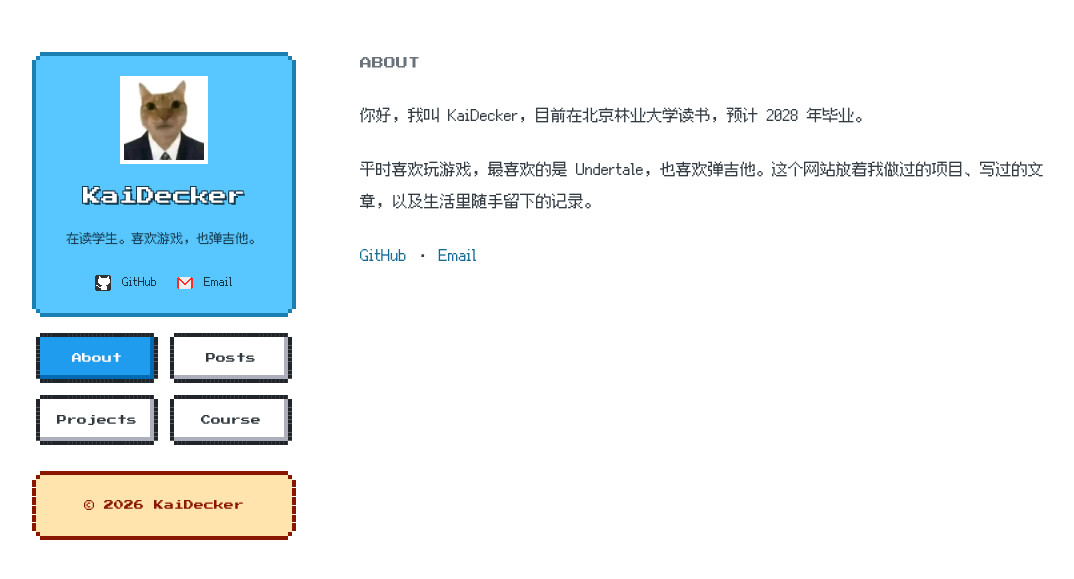
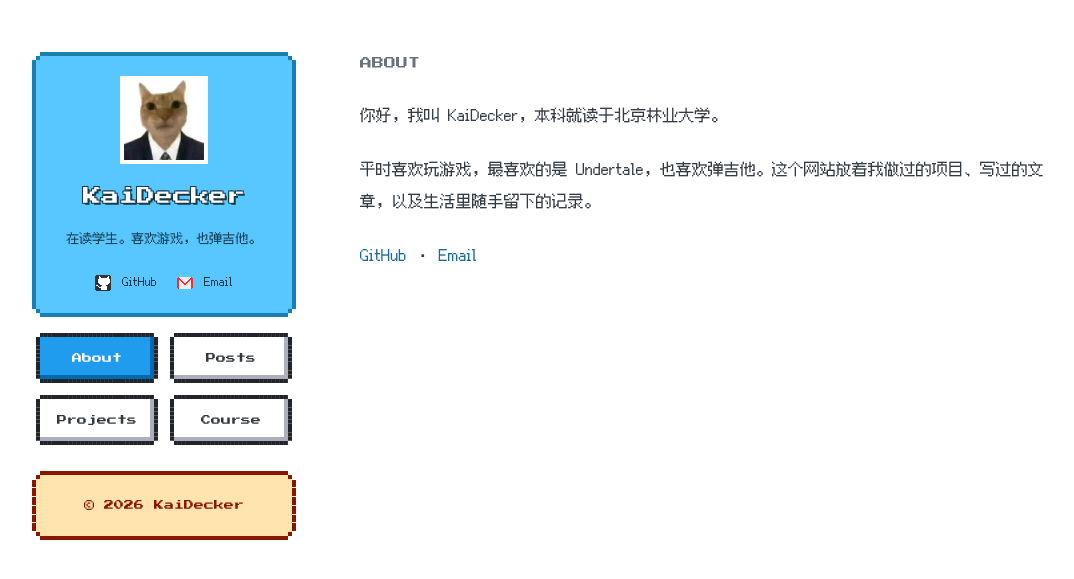
Before and after one commit to KaiDecker/KaiDecker.github.io, a Jekyll site: the page built from about.md, in a window 1280 px wide. Shown: the top 579 px of the page, without its empty margins (88-1162 px from the left). Built offline with Jekyll 4.4.1, drawn with Linux system fonts in a browser that asks for light colours.

Commit message:
feat：更新个人介绍

```diff
--- a/about.md
+++ b/about.md
@@ -7,7 +7,7 @@ permalink: /about/
 compact_header: true
 ---
 
-<p>你好，我叫 KaiDecker，目前在北京林业大学读书，预计 2028 年毕业。</p>
+<p>你好，我叫 KaiDecker，本科就读于北京林业大学。</p>
 
 <p>平时喜欢玩游戏，最喜欢的是 Undertale，也喜欢弹吉他。这个网站放着我做过的项目、写过的文章，以及生活里随手留下的记录。</p>
 
```
